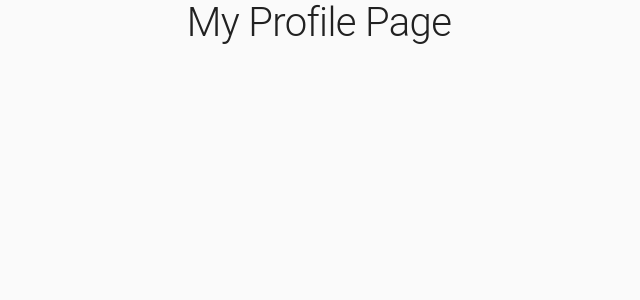
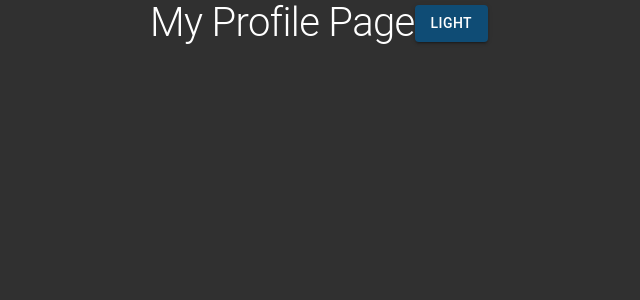
Before and after one commit to Adam10108/my-profiles, a Next.js app: page /my-profile in a window 1280 px wide. Shown: the top 300 px of the page, without its empty margins (321-961 px from the left). Built offline with nearby package versions, Linux system fonts and the light colour scheme.

Commit message:
Dark mode

```diff
--- a/contexts/theme.context.tsx
+++ b/contexts/theme.context.tsx
@@ -1,11 +1,10 @@
-import React, { useState } from 'react'
+import React, { useState, useContext } from 'react'
 import {
   ThemeOptions as MuiThemeOptions,
   ThemeProvider as MuiThemeProvider,
-  createMuiTheme
+  createTheme
 } from '@material-ui/core/styles'
 import { CssBaseline } from '@material-ui/core'
-import { ThemeValues } from '@/utils/types'
 import {
   typography,
   paletteColorsDark,
@@ -13,9 +12,16 @@ import {
 } from '@/styles/theme'
 
 export type ThemeContextValues = {
-  theme: ThemeValues
+  isDarkMode: boolean
   actions: {
-    setTheme: (theme: ThemeValues) => void
+    setIsDarkMode: (action: boolean) => void
+  }
+}
+
+export const themeDefault: ThemeContextValues = {
+  isDarkMode: false,
+  actions: {
+    setIsDarkMode: () => null
   }
 }
 
@@ -23,15 +29,14 @@ export type ThemeProviderTypes = {
   children: React.ReactNode
 }
 
-export const ThemeContext = React.createContext<ThemeContextValues | undefined>(
-  undefined
-)
+export const ThemeContext =
+  React.createContext<ThemeContextValues>(themeDefault)
 
 export const ThemeProvider = ({ children }: ThemeProviderTypes) => {
-  const [theme, setTheme] = useState<ThemeValues>('light')
+  const [isDarkMode, setIsDarkMode] = useState<boolean>(true)
 
   const actions = {
-    setTheme: (theme: ThemeValues) => setTheme(theme)
+    setIsDarkMode: (action: boolean) => setIsDarkMode(action)
   }
 
   const options = (dark: boolean): MuiThemeOptions => {
@@ -39,7 +44,7 @@ export const ThemeProvider = ({ children }: ThemeProviderTypes) => {
 
     return {
       palette: {
-        type: theme,
+        type: isDarkMode ? 'dark' : 'light',
         primary: {
           main: paletteColors.primary
         }
@@ -47,13 +52,13 @@ export const ThemeProvider = ({ children }: ThemeProviderTypes) => {
     }
   }
 
-  const themeValues = createMuiTheme({
+  const themeValues = createTheme({
     typography,
-    ...options(theme === 'dark')
+    ...options(isDarkMode)
   })
 
   return (
-    <ThemeContext.Provider value={{ theme, actions }}>
+    <ThemeContext.Provider value={{ isDarkMode, actions }}>
       <MuiThemeProvider theme={themeValues}>
         <CssBaseline />
         {children}
@@ -61,3 +66,9 @@ export const ThemeProvider = ({ children }: ThemeProviderTypes) => {
     </ThemeContext.Provider>
   )
 }
+
+export const useThemeState = (): ThemeContextValues => {
+  const context = useContext(ThemeContext)
+
+  return context
+}
--- a/pages/my-profile.tsx
+++ b/pages/my-profile.tsx
@@ -1,9 +1,19 @@
-import { Box, Typography } from '@material-ui/core'
+import { Box, Button, Typography } from '@material-ui/core'
+import { useThemeState, ThemeContextValues } from '@/contexts/theme.context'
 
 const MyProfile = () => {
+  const { isDarkMode, actions }: ThemeContextValues = useThemeState()
+
   return (
     <Box display="flex" alignItems="center" justifyContent="center">
       <Typography variant="h1">My Profile Page</Typography>
+      <Button
+        variant="contained"
+        color="primary"
+        onClick={() => actions.setIsDarkMode(!isDarkMode)}
+      >
+        {isDarkMode ? 'Light' : 'Dark'}
+      </Button>
     </Box>
   )
 }
--- a/utils/types.ts
+++ /dev/null
@@ -1 +0,0 @@
-export type ThemeValues = 'dark' | 'light'
```
